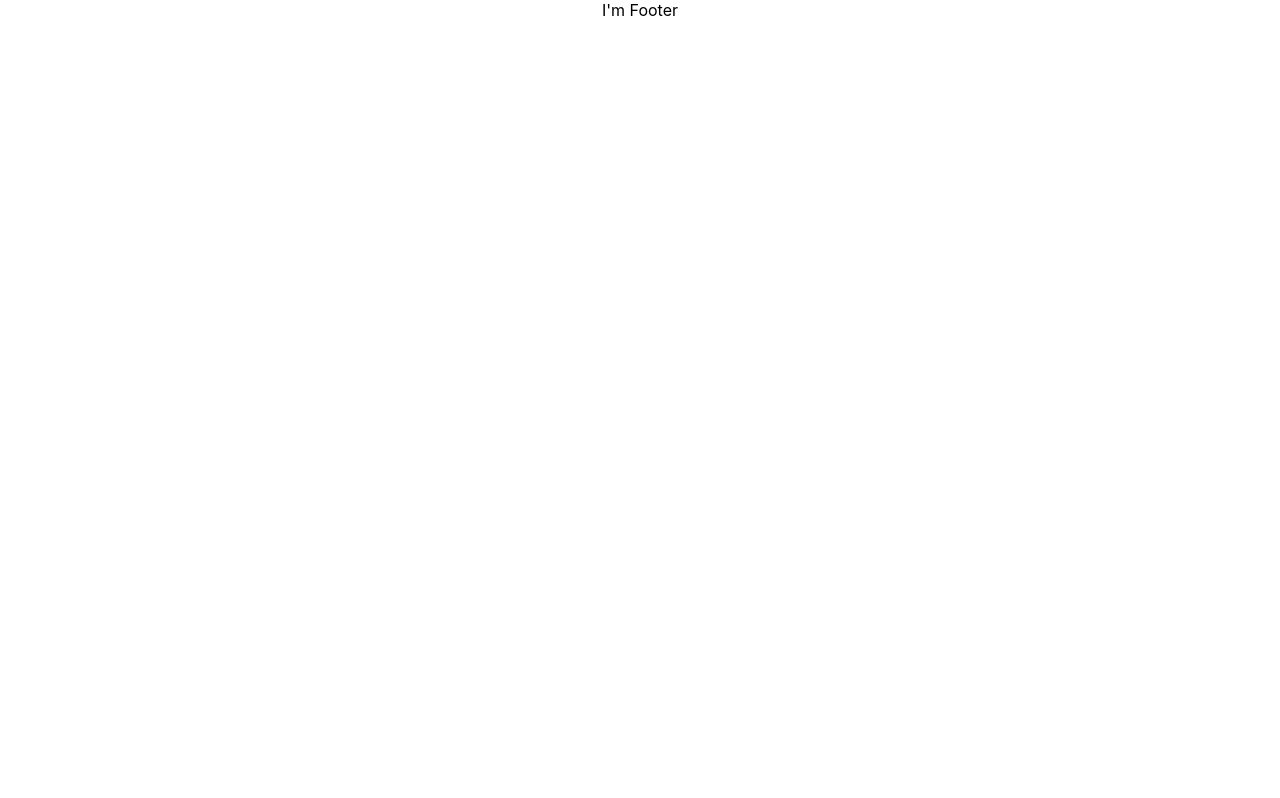
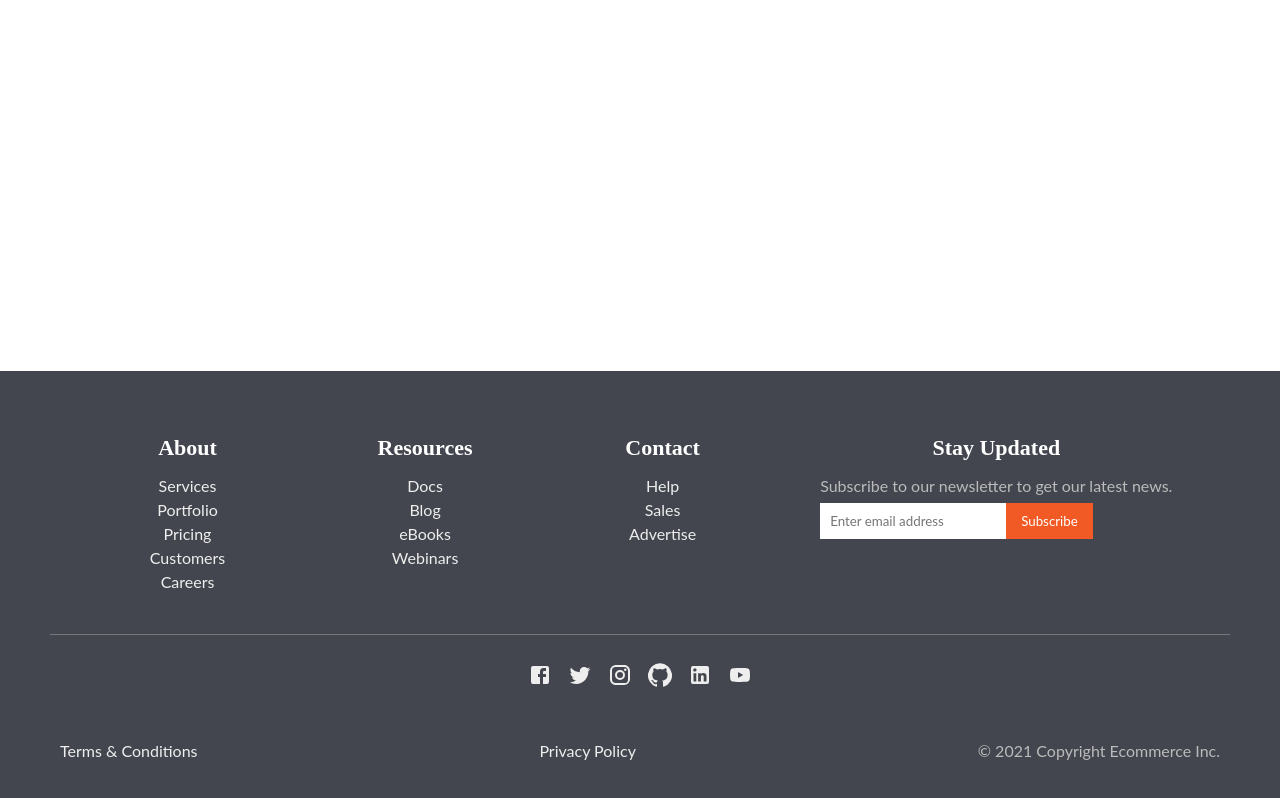
Before and after one commit to pesto-students/ecommerce-frontend-Tushh007, a React (Create React App) app: page / in a window 1280 px wide. Built offline with nearby package versions, Linux system fonts and the light colour scheme.

Commit message:
footer development complete

```diff
--- a/package.json
+++ b/package.json
@@ -3,6 +3,8 @@
   "version": "0.1.0",
   "private": true,
   "dependencies": {
+    "@material-ui/core": "^4.11.3",
+    "@material-ui/icons": "^4.11.2",
     "@testing-library/jest-dom": "^5.11.9",
     "@testing-library/react": "^11.2.5",
     "@testing-library/user-event": "^12.7.1",
--- a/src/components/Footer/Footer.css
+++ b/src/components/Footer/Footer.css
@@ -0,0 +1,134 @@
+/* Generic styling */
+* {
+  box-sizing: border-box;
+  font-family: 'Lato', sans-serif;
+  margin: 0;
+  padding: 0;
+}
+
+ul {
+  list-style: none;
+  padding-left: 0;
+}
+
+footer {
+  position: fixed;
+  /* display: flex; */
+  justify-content: space-between;
+  bottom: 0;
+  width: 100%;
+  padding: 20px;
+  background-color: #43464e;
+  color: #bbb;
+  line-height: 1.5;
+}
+
+footer a {
+  text-decoration: none;
+  color: #eee;
+}
+
+a:hover {
+  text-decoration: underline;
+}
+
+.ft-title {
+  color: #fff;
+  font-family: 'Merriweather', serif;
+  font-size: 1.375rem;
+  padding-bottom: 0.625rem;
+}
+
+/* Sticks footer to bottom */
+body {
+  display: flex;
+  min-height: 100vh;
+  flex-direction: column;
+}
+
+.container {
+  flex: 1;
+}
+
+/* Footer main */
+.ft-main {
+  padding: 1.25rem 1.875rem;
+  display: flex;
+  flex-wrap: wrap;
+}
+
+@media only screen and (min-width: 29.8125rem /* 477px */) {
+  .ft-main {
+    justify-content: space-evenly;
+  }
+}
+
+@media only screen and (min-width: 77.5rem /* 1240px */) {
+  .ft-main {
+    justify-content: space-evenly;
+  }
+}
+
+.ft-main-item {
+  padding: 1.25rem;
+  min-width: 12.5rem;
+}
+
+/* Footer main | Newsletter form */
+form {
+  display: flex;
+  flex-wrap: wrap;
+}
+
+input[type='email'] {
+  border: 0;
+  padding: 0.625rem;
+  margin-top: 0.3125rem;
+}
+
+input[type='submit'] {
+  background-color: #f15a24;
+  color: #fff;
+  cursor: pointer;
+  border: 0;
+  padding: 0.625rem 0.9375rem;
+  margin-top: 0.3125rem;
+}
+
+/* Footer social */
+.ft-social {
+  padding: 0 1.875rem 1.25rem;
+}
+
+.ft-social-list {
+  display: flex;
+  justify-content: center;
+  border-top: 1px #777 solid;
+  padding-top: 1.25rem;
+}
+
+.ft-social-list li {
+  margin: 0.5rem;
+  font-size: 1.25rem;
+}
+
+/* Footer legal */
+.ft-legal {
+  padding: 0.9375rem 1.875rem;
+}
+
+.ft-legal-list {
+  width: 100%;
+  display: flex;
+  flex-wrap: wrap;
+}
+
+.ft-legal-list li {
+  margin: 0.125rem 0.625rem;
+  white-space: nowrap;
+}
+
+/* one before the last child */
+.ft-legal-list li:nth-last-child(2) {
+  flex: 1;
+}
--- a/src/components/Footer/Footer.js
+++ b/src/components/Footer/Footer.js
@@ -1,8 +1,132 @@
 import React from 'react';
 import './Footer.css';
+import FacebookIcon from '@material-ui/icons/Facebook';
+import TwitterIcon from '@material-ui/icons/Twitter';
+import InstagramIcon from '@material-ui/icons/Instagram';
+import GitHubIcon from '@material-ui/icons/GitHub';
+import LinkedInIcon from '@material-ui/icons/LinkedIn';
+import YouTubeIcon from '@material-ui/icons/YouTube';
 
 function Footer() {
-  return <div>I'm Footer</div>;
+  return (
+    <div className="footer">
+      <div className="container"></div>
+      <footer>
+        <section className="ft-main">
+          <div className="ft-main-item">
+            <h2 className="ft-title">About</h2>
+            <ul>
+              <li>
+                <a href="#">Services</a>
+              </li>
+              <li>
+                <a href="#">Portfolio</a>
+              </li>
+              <li>
+                <a href="#">Pricing</a>
+              </li>
+              <li>
+                <a href="#">Customers</a>
+              </li>
+              <li>
+                <a href="#">Careers</a>
+              </li>
+            </ul>
+          </div>
+          <div className="ft-main-item">
+            <h2 className="ft-title">Resources</h2>
+            <ul>
+              <li>
+                <a href="#">Docs</a>
+              </li>
+              <li>
+                <a href="#">Blog</a>
+              </li>
+              <li>
+                <a href="#">eBooks</a>
+              </li>
+              <li>
+                <a href="#">Webinars</a>
+              </li>
+            </ul>
+          </div>
+          <div className="ft-main-item">
+            <h2 className="ft-title">Contact</h2>
+            <ul>
+              <li>
+                <a href="#">Help</a>
+              </li>
+              <li>
+                <a href="#">Sales</a>
+              </li>
+              <li>
+                <a href="#">Advertise</a>
+              </li>
+            </ul>
+          </div>
+          <div className="ft-main-item">
+            <h2 className="ft-title">Stay Updated</h2>
+            <p>Subscribe to our newsletter to get our latest news.</p>
+            <form>
+              <input
+                type="email"
+                name="email"
+                placeholder="Enter email address"
+              />
+              <input type="submit" value="Subscribe" />
+            </form>
+          </div>
+        </section>
+
+        <section className="ft-social">
+          <ul className="ft-social-list">
+            <li>
+              <a href="#">
+                <FacebookIcon />
+              </a>
+            </li>
+            <li>
+              <a href="#">
+                <TwitterIcon />
+              </a>
+            </li>
+            <li>
+              <a href="#">
+                <InstagramIcon />
+              </a>
+            </li>
+            <li>
+              <a href="#">
+                <GitHubIcon />
+              </a>
+            </li>
+            <li>
+              <a href="#">
+                <LinkedInIcon />
+              </a>
+            </li>
+            <li>
+              <a href="#">
+                <YouTubeIcon />
+              </a>
+            </li>
+          </ul>
+        </section>
+
+        <section className="ft-legal">
+          <ul className="ft-legal-list">
+            <li>
+              <a href="#">Terms &amp; Conditions</a>
+            </li>
+            <li>
+              <a href="#">Privacy Policy</a>
+            </li>
+            <li>&copy; 2021 Copyright Ecommerce Inc.</li>
+          </ul>
+        </section>
+      </footer>
+    </div>
+  );
 }
 
 export default Footer;
```
Also changed, not shown: 1 other file (tests, documents, lock files or other folders).
